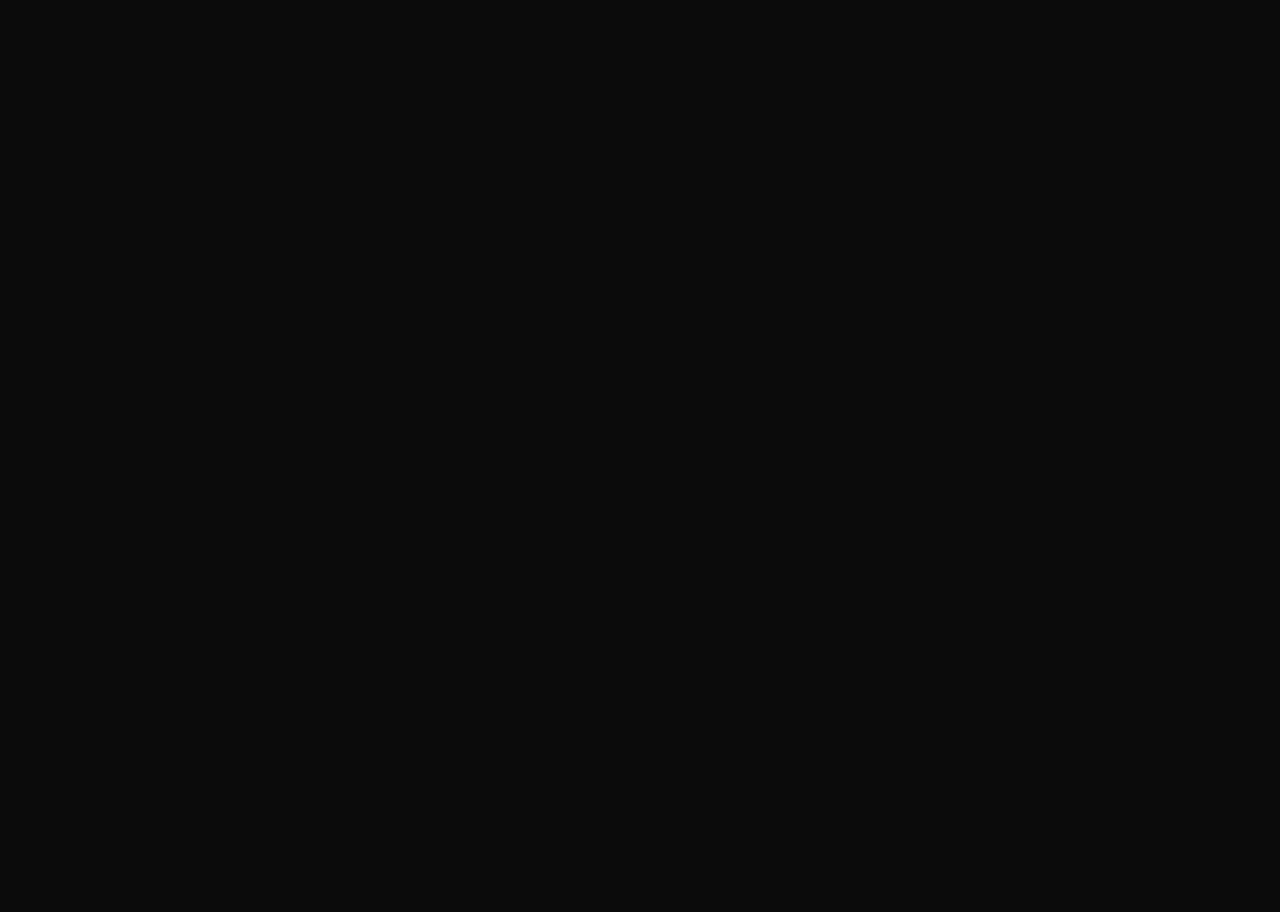
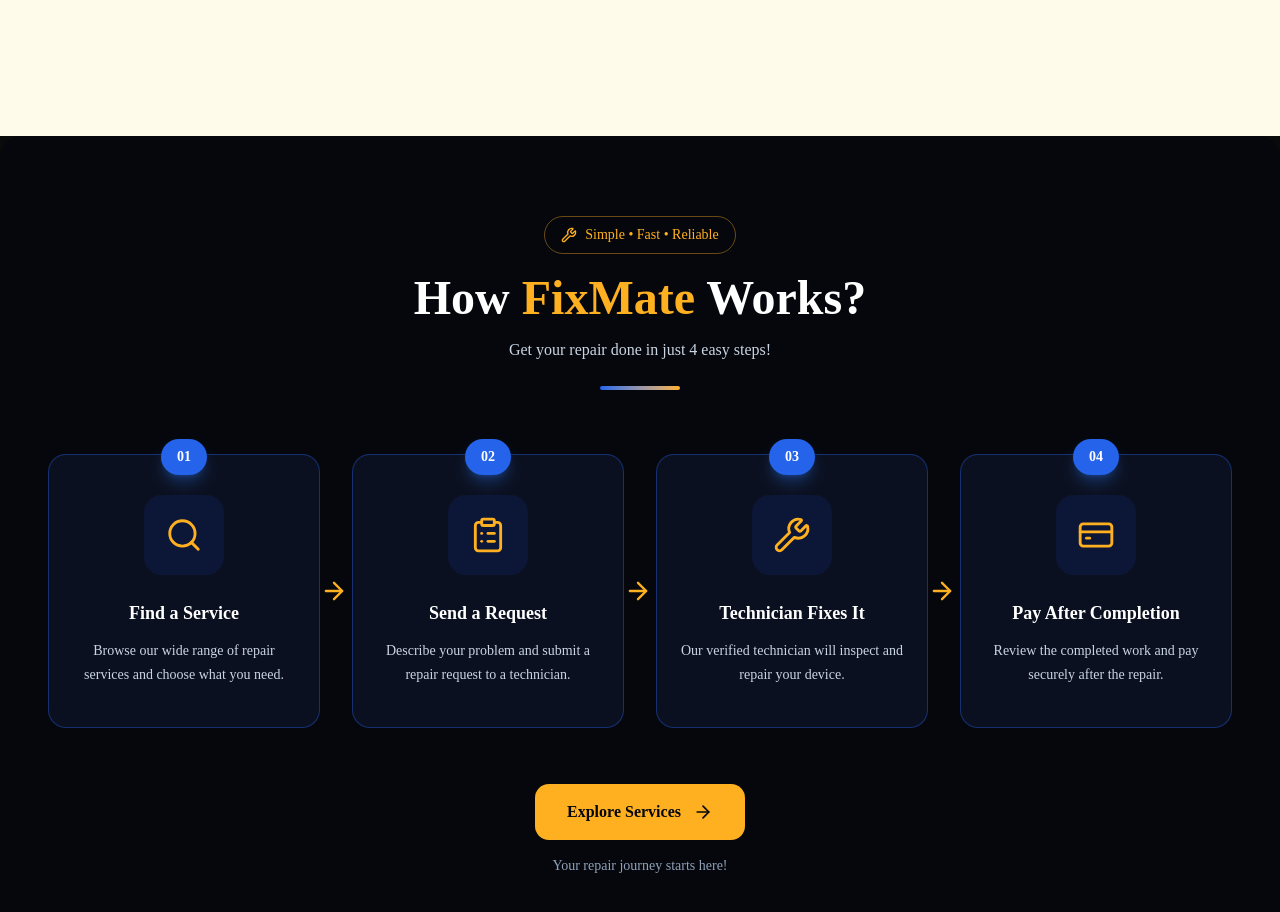
Before and after one commit to SobojCoder/fix-mate, a Next.js app: page / in a window 1280 px wide. Shown: the part 900-1812 px from the top of the page. Before the commit the page ends 800 px from the top, so only its background shows below. Built offline with nearby package versions, Linux system fonts and the light colour scheme.

Commit message:
banner and how fixMate works sections created

```diff
--- a/src/app/page.tsx
+++ b/src/app/page.tsx
@@ -1,10 +1,14 @@
 import Banner from "@/components/homePage/banner";
+import Feature from "@/components/homePage/feature";
+import HowItWorks from "@/components/homePage/HowFixMateWorks";
 import Image from "next/image";
 
 export default function Home() {
   return (
     <div>
       <Banner />
+      <Feature />
+      <HowItWorks />
     </div>
   );
 }
--- /dev/null
+++ b/src/components/homePage/HowFixMateWorks.tsx
@@ -0,0 +1,125 @@
+
+import Link from "next/link";
+import {
+  Search,
+  ClipboardList,
+  Wrench,
+  CreditCard,
+  ArrowRight,
+} from "lucide-react";
+
+const steps = [
+  {
+    number: "01",
+    title: "Find a Service",
+    description:
+      "Browse our wide range of repair services and choose what you need.",
+    icon: Search,
+  },
+  {
+    number: "02",
+    title: "Send a Request",
+    description:
+      "Describe your problem and submit a repair request to a technician.",
+    icon: ClipboardList,
+  },
+  {
+    number: "03",
+    title: "Technician Fixes It",
+    description:
+      "Our verified technician will inspect and repair your device.",
+    icon: Wrench,
+  },
+  {
+    number: "04",
+    title: "Pay After Completion",
+    description:
+      "Review the completed work and pay securely after the repair.",
+    icon: CreditCard,
+  },
+];
+
+export default function HowItWorks() {
+  return (
+    <section className="relative overflow-hidden rounded-3xl bg-[#05070D] px-6 py-20 text-white md:px-12">
+
+      {/* Heading */}
+      <div className="mx-auto mb-16 max-w-2xl text-center">
+        <span className="inline-flex items-center gap-2 rounded-full border border-[#FFB020]/40 px-4 py-2 text-sm text-[#FFB020]">
+          <Wrench size={16} />
+          Simple • Fast • Reliable
+        </span>
+
+        <h2 className="mt-5 text-3xl font-bold md:text-5xl">
+          How <span className="text-[#FFB020]">FixMate</span> Works?
+        </h2>
+
+        <p className="mt-4 text-slate-300">
+          Get your repair done in just 4 easy steps!
+        </p>
+
+        <div className="mx-auto mt-6 h-1 w-20 rounded-full bg-gradient-to-r from-[#2563EB] to-[#FFB020]" />
+      </div>
+
+      {/* Steps */}
+      <div className="grid gap-8 sm:grid-cols-2 lg:grid-cols-4">
+        {steps.map((step, index) => {
+          const Icon = step.icon;
+
+          return (
+            <div key={step.number} className="relative">
+
+              {/* Step Card */}
+              <div className="group relative flex h-full flex-col items-center rounded-2xl border border-[#2563EB]/40 bg-[#0B1020] px-5 py-10 text-center transition duration-300 hover:-translate-y-2 hover:border-[#FFB020] hover:shadow-xl hover:shadow-blue-950/40">
+
+                {/* Number */}
+                <span className="absolute -top-4 left-1/2 -translate-x-1/2 rounded-full bg-[#2563EB] px-4 py-2 text-sm font-bold text-white shadow-lg shadow-blue-500/30">
+                  {step.number}
+                </span>
+
+                {/* Icon */}
+                <div className="mb-6 flex size-20 items-center justify-center rounded-2xl bg-blue-600/10 text-[#FFB020] transition group-hover:bg-[#2563EB] group-hover:text-white">
+                  <Icon size={38} strokeWidth={1.8} />
+                </div>
+
+                {/* Content */}
+                <h3 className="text-lg font-bold">
+                  {step.title}
+                </h3>
+
+                <p className="mt-3 text-sm leading-6 text-slate-300">
+                  {step.description}
+                </p>
+              </div>
+
+              {/* Arrow */}
+              {index !== steps.length - 1 && (
+                <ArrowRight
+                  size={28}
+                  className="absolute -right-7 top-1/2 z-10 hidden -translate-y-1/2 text-[#FFB020] lg:block"
+                />
+              )}
+
+            </div>
+          );
+        })}
+      </div>
+
+      {/* Bottom CTA */}
+      <div className="mt-14 text-center">
+        <Link
+          href="/services"
+          className="inline-flex items-center gap-3 rounded-xl bg-[#FFB020] px-8 py-4 font-bold text-[#05070D] transition hover:bg-[#2563EB] hover:text-white"
+        >
+          Explore Services
+          <ArrowRight size={20} />
+        </Link>
+
+        <p className="mt-4 text-sm text-slate-400">
+          Your repair journey starts here!
+        </p>
+      </div>
+
+    </section>
+  );
+}
--- /dev/null
+++ b/src/components/homePage/feature.tsx
@@ -0,0 +1,11 @@
+import React from 'react';
+
+const Feature = () => {
+    return (
+        <div className='h-60 text-center bg-amber-50    '>
+            <h2 className='text-black pt-10'>Feature section</h2>
+        </div>
+    );
+};
+
+export default Feature;
```
